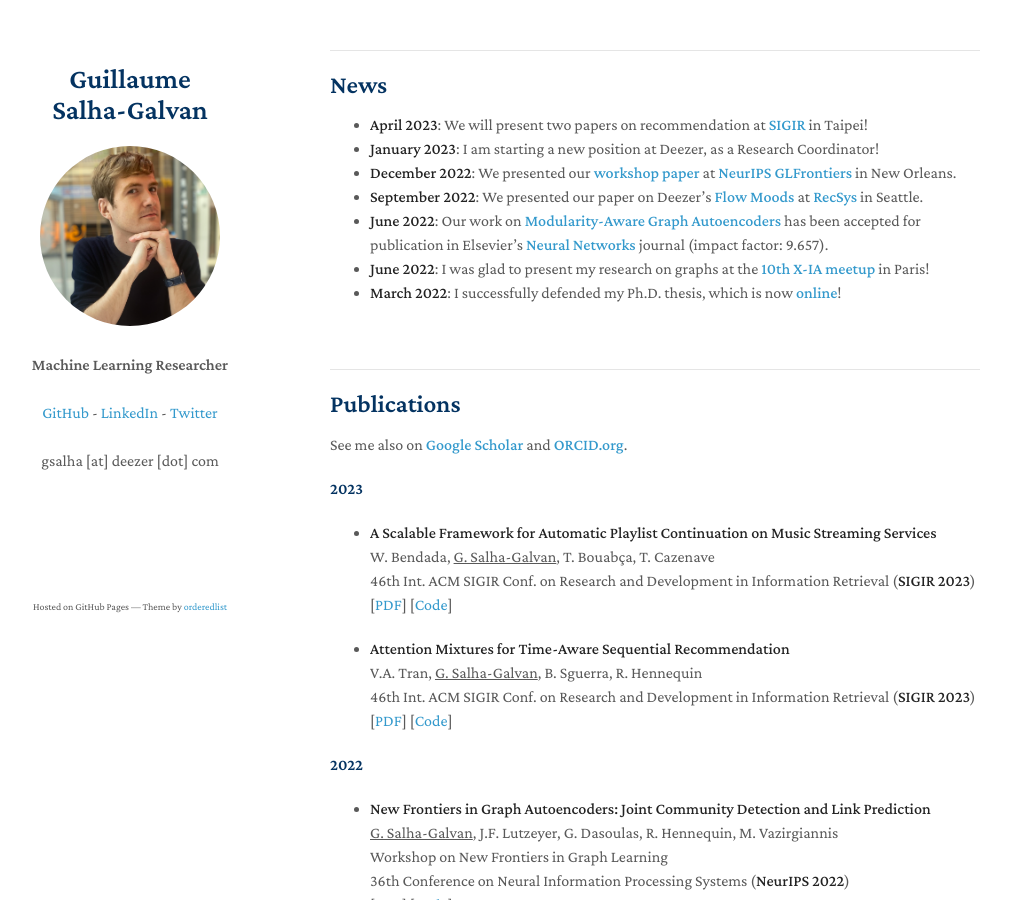
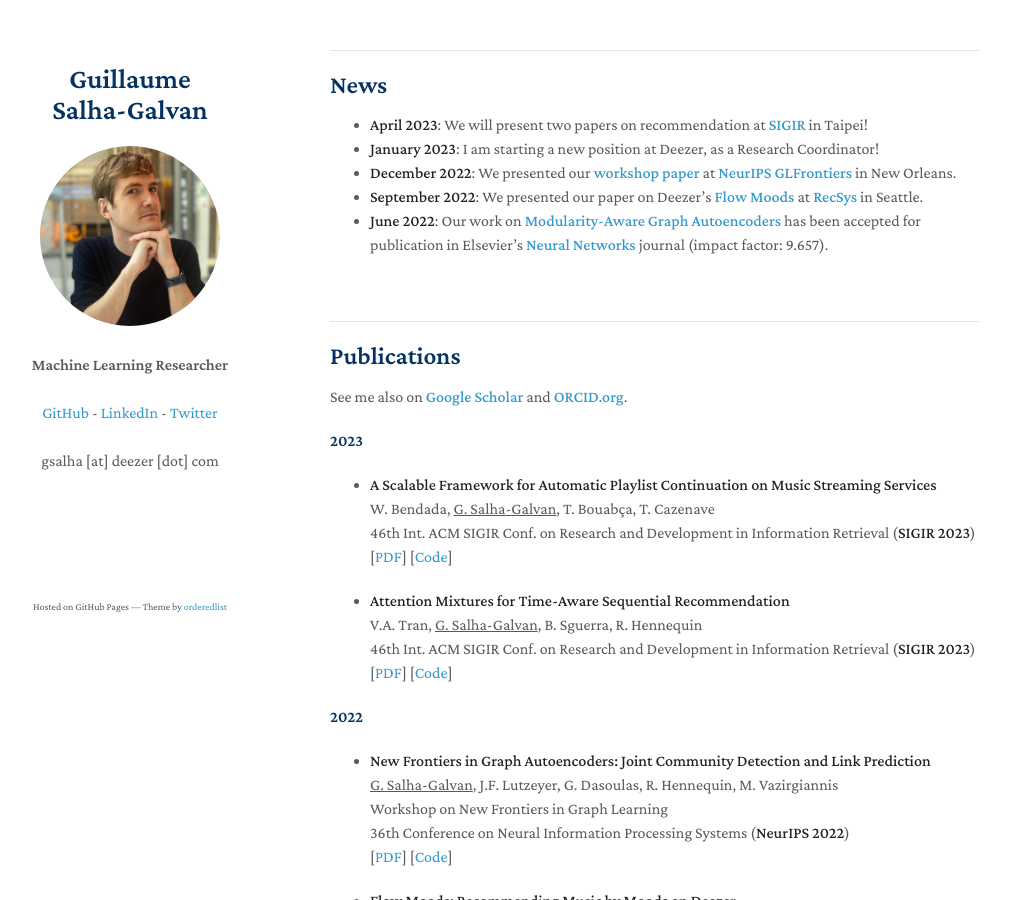
Before and after one commit to GuillaumeSalhaGalvan/GuillaumeSalhaGalvan.github.io, a Jekyll site: the page built from index.md, in a window 1280 px wide and 900 px high, scrolled down 603 px. Shown: the whole window, without its empty margins (140-1151 px from the left). Built offline with Jekyll 4.4.1, drawn with Linux system fonts in a browser that asks for light colours; our own code applies the rules of GitHub Pages for plain Markdown files; a script that is not in the unit is left out.

Commit message:
Update index.md

```diff
--- a/index.md
+++ b/index.md
@@ -24,8 +24,6 @@ I graduated in 2016 from <a href="https://www.master-mva.com/" target="_blank"><
 - **December 2022**: We presented our **<a href="https://arxiv.org/pdf/2211.08972.pdf" target="_blank">workshop paper</a>** at **<a href="https://glfrontiers.github.io/" target="_blank">NeurIPS GLFrontiers</a>** in New Orleans.
 - **September 2022**: We presented our paper on Deezer's **<a href="https://www.deezer-blog.com/press/flow-moods/" target="_blank">Flow Moods</a>** at **<a href="https://recsys.acm.org/recsys22/" target="_blank">RecSys</a>** in Seattle.
 - **June 2022**: Our work on **<a href="https://arxiv.org/pdf/2202.00961.pdf" target="_blank">Modularity-Aware Graph Autoencoders</a>** has been accepted for publication in Elsevier's **<a href="https://www.journals.elsevier.com/neural-networks" target="_blank">Neural Networks</a>** journal (impact factor: 9.657).
-- **June 2022**: I was glad to present my research on graphs at the **<a href="https://twitter.com/researchdeezer/status/1534884094462640128" target="_blank">10th X-IA meetup</a>** in Paris!
-- **March 2022**: I successfully defended my Ph.D. thesis, which is now **<a href="https://guillaumesalhagalvan.com/doc/phdthesis_gsalhagalvan.pdf" target="_blank">online</a>**!
 
 <br>
 
```
